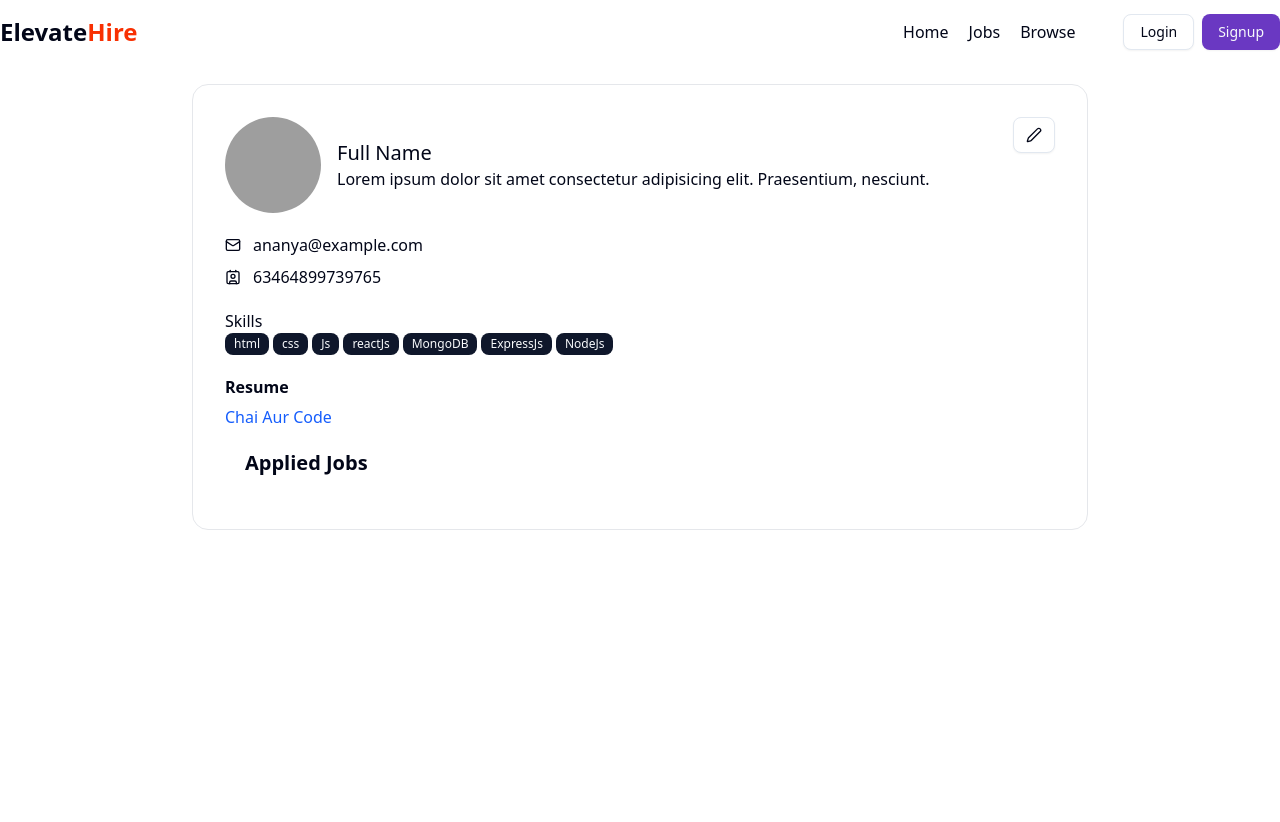
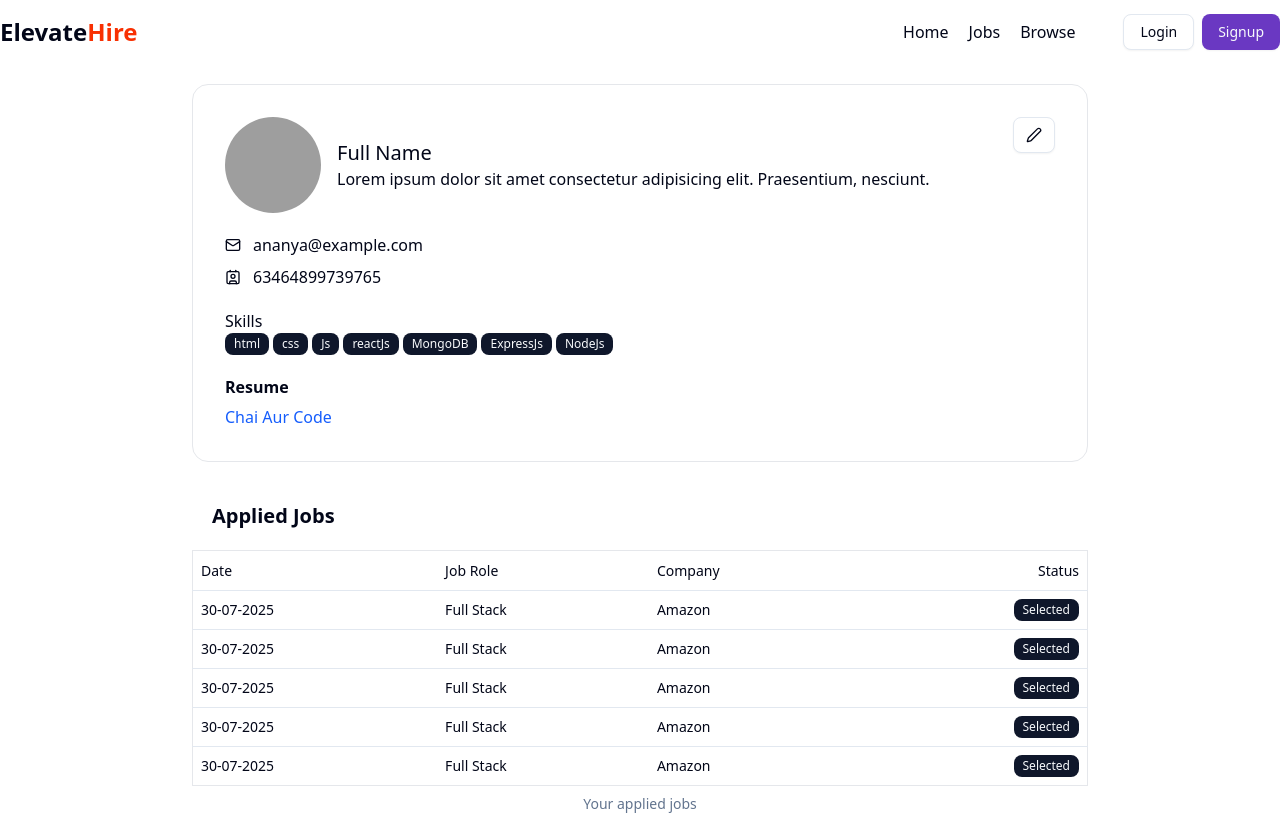
Before and after one commit to AnanyaRaj14/Job_Portal, a React (Vite) app in the folder frontend/: page /profile in a window 1280 px wide. Before the commit the page ends 800 px from the top, so only its background shows below. Built offline with nearby package versions, Linux system fonts and the light colour scheme; grey boxes are pictures that could not be loaded.

Commit message:
application table

```diff
--- a/frontend/src/components/AppliedJobTable.jsx
+++ b/frontend/src/components/AppliedJobTable.jsx
@@ -1,11 +1,34 @@
 import React from 'react'
-
+import { Table, TableCaption, TableHeader, TableRow, TableHead, TableBody, TableCell } from './ui/table'
+import { Badge } from './ui/badge'
 const AppliedJobTable = () => {
-  return (
-    <div>
-
-    </div>
-  )
+    return (
+        <div>
+            <Table className="bg-white border border-gray-200">
+                <TableCaption className="my-2">Your applied jobs</TableCaption>
+                <TableHeader>
+                    <TableRow>
+                        <TableHead>Date</TableHead>
+                        <TableHead>Job Role</TableHead>
+                        <TableHead>Company</TableHead>
+                        <TableHead className="text-right">Status</TableHead>
+                    </TableRow>
+                </TableHeader>
+                <TableBody>
+                    {
+                        [1,2,3,4,5].map((item, index) => (
+                            <TableRow key={index}>
+                                <TableCell>30-07-2025</TableCell>
+                                <TableCell>Full Stack</TableCell>
+                                <TableCell>Amazon</TableCell>
+                                <TableCell className="text-right"><Badge>Selected</Badge></TableCell>
+                            </TableRow>
+                        ))
+                    }
+                </TableBody>
+            </Table>
+        </div>
+    )
 }
 
 export default AppliedJobTable
--- a/frontend/src/components/Profile.jsx
+++ b/frontend/src/components/Profile.jsx
@@ -53,12 +53,12 @@ const Profile = () => {
                         isResume ? <a target='_blank' href='https://youtube.com/@chaiaurcode' className='text-blue-600 w-full hover:underline cursor-pointer'>Chai Aur Code</a> : <span>NA</span>
                     }
                 </div>
-                <div className='max-w-4xl mx-auto bg-white rounded-2xl'>
+            </div>
+            <div className='max-w-4xl mx-auto bg-white rounded-2xl'>
                     <h1  className='text-xl font-bold p-5'>Applied Jobs</h1>
-                    {/* Application Table */}
+                    {/*  Total No. of Application Table */}
                     <AppliedJobTable />
                 </div>
-            </div>
         </div>
     )
 }
--- /dev/null
+++ b/frontend/src/components/ui/table.jsx
@@ -0,0 +1,121 @@
+import * as React from "react"
+
+import { cn } from "@/lib/utils"
+
+function Table({
+  className,
+  ...props
+}) {
+  return (
+    <div data-slot="table-container" className="relative w-full overflow-x-auto">
+      <table
+        data-slot="table"
+        className={cn("w-full caption-bottom text-sm", className)}
+        {...props} />
+    </div>
+  );
+}
+
+function TableHeader({
+  className,
+  ...props
+}) {
+  return (
+    <thead
+      data-slot="table-header"
+      className={cn("[&_tr]:border-b", className)}
+      {...props} />
+  );
+}
+
+function TableBody({
+  className,
+  ...props
+}) {
+  return (
+    <tbody
+      data-slot="table-body"
+      className={cn("[&_tr:last-child]:border-0", className)}
+      {...props} />
+  );
+}
+
+function TableFooter({
+  className,
+  ...props
+}) {
+  return (
+    <tfoot
+      data-slot="table-footer"
+      className={cn("bg-muted/50 border-t font-medium [&>tr]:last:border-b-0", className)}
+      {...props} />
+  );
+}
+
+function TableRow({
+  className,
+  ...props
+}) {
+  return (
+    <tr
+      data-slot="table-row"
+      className={cn(
+        "hover:bg-muted/50 data-[state=selected]:bg-muted border-b transition-colors",
+        className
+      )}
+      {...props} />
+  );
+}
+
+function TableHead({
+  className,
+  ...props
+}) {
+  return (
+    <th
+      data-slot="table-head"
+      className={cn(
+        "text-foreground h-10 px-2 text-left align-middle font-medium whitespace-nowrap [&:has([role=checkbox])]:pr-0 [&>[role=checkbox]]:translate-y-[2px]",
+        className
+      )}
+      {...props} />
+  );
+}
+
+function TableCell({
+  className,
+  ...props
+}) {
+  return (
+    <td
+      data-slot="table-cell"
+      className={cn(
+        "p-2 align-middle whitespace-nowrap [&:has([role=checkbox])]:pr-0 [&>[role=checkbox]]:translate-y-[2px]",
+        className
+      )}
+      {...props} />
+  );
+}
+
+function TableCaption({
+  className,
+  ...props
+}) {
+  return (
+    <caption
+      data-slot="table-caption"
+      className={cn("text-muted-foreground mt-4 text-sm", className)}
+      {...props} />
+  );
+}
+
+export {
+  Table,
+  TableHeader,
+  TableBody,
+  TableFooter,
+  TableHead,
+  TableRow,
+  TableCell,
+  TableCaption,
+}
```
